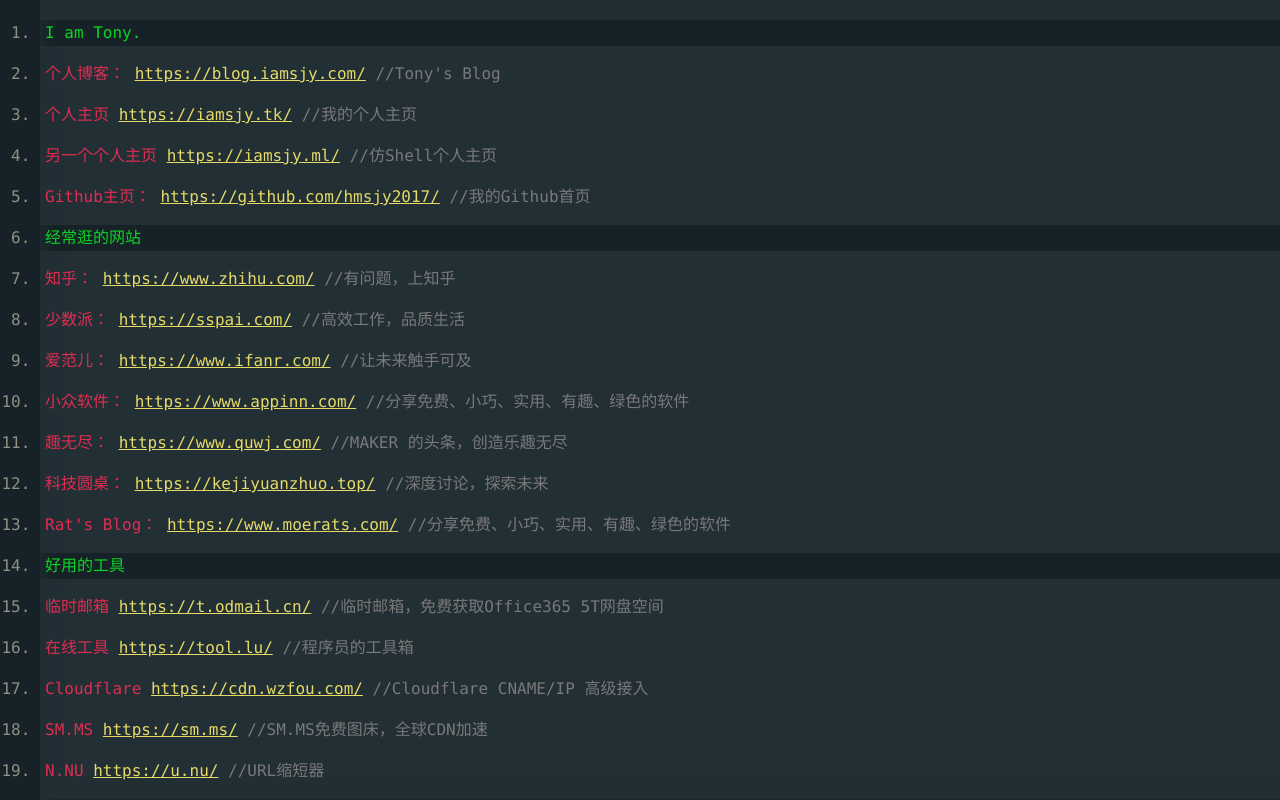
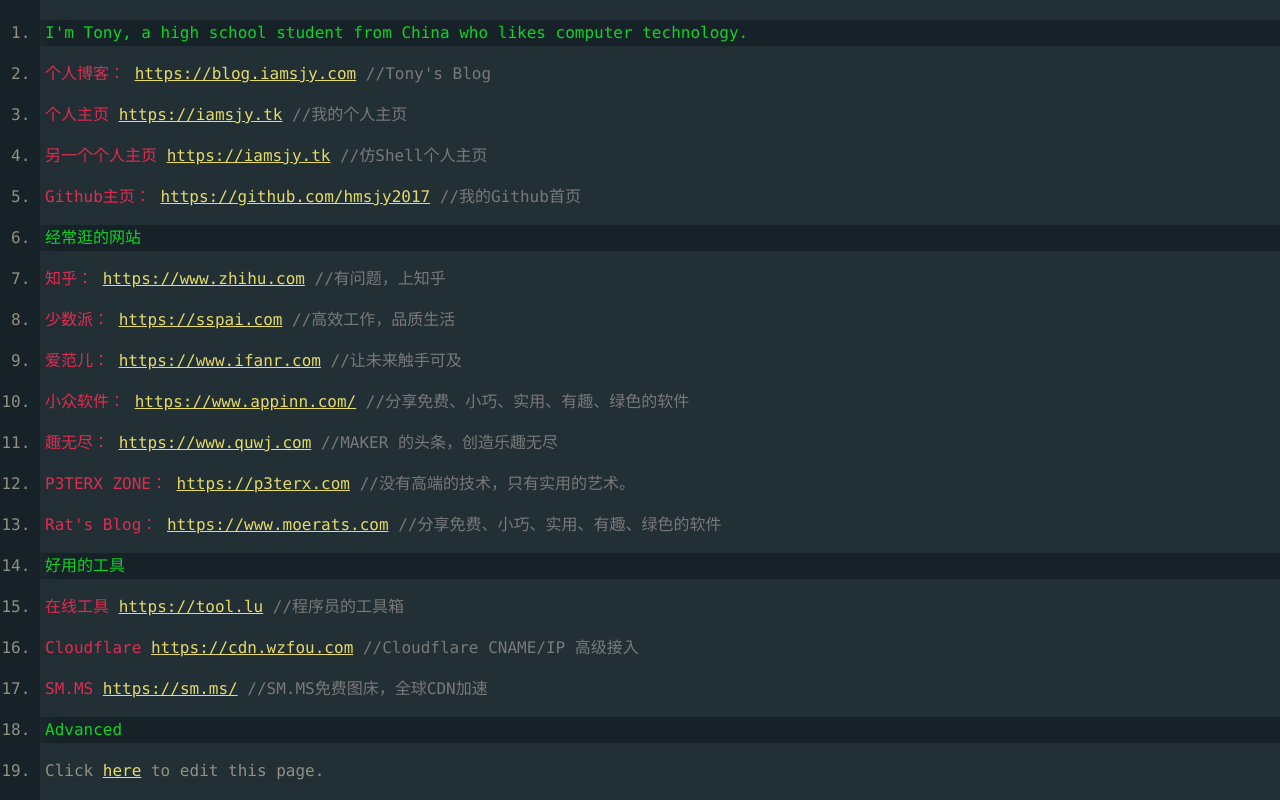
Before and after one commit to drunken-beholder/index, a plain HTML site: page index.html in a window 1280 px wide. Drawn offline with Linux system fonts and the light colour scheme.

Commit message:
Update index.html

```diff
--- a/index.html
+++ b/index.html
@@ -12,25 +12,23 @@
  <body>
   <div id="box">
    <ol>
-    <li class="active"><span class="brand">I am Tony.</span></li>
-    <li><span class="key">个人博客：</span> <a href="https://blog.iamsjy.com/" target="_blank">https://blog.iamsjy.com/</a> <span class="comment">//Tony's Blog</span></li>
-    <li><span class="key">个人主页</span> <a href="https://iamsjy.tk/" target="_blank">https://iamsjy.tk/</a> <span class="comment">//我的个人主页</span></li>
-    <li><span class="key">另一个个人主页</span> <a href="https://iamsjy.tk/" target="_blank">https://iamsjy.ml/</a> <span class="comment">//仿Shell个人主页</span></li>
-    <li><span class="key">Github主页：</span> <a href="https://github.com/hmsjy2017/" target="_blank">https://github.com/hmsjy2017/</a> <span class="comment">//我的Github首页</span></li>
+    <li class="active"><span class="brand">I'm Tony, a high school student from China who likes computer technology.</span></li>
+    <li><span class="key">个人博客：</span> <a href="https://blog.iamsjy.com" target="_blank">https://blog.iamsjy.com</a> <span class="comment">//Tony's Blog</span></li>
+    <li><span class="key">个人主页</span> <a href="https://iamsjy.tk/" target="_blank">https://iamsjy.tk</a> <span class="comment">//我的个人主页</span></li>
+    <li><span class="key">另一个个人主页</span> <a href="https://iamsjy.tk" target="_blank">https://iamsjy.tk</a> <span class="comment">//仿Shell个人主页</span></li>
+    <li><span class="key">Github主页：</span> <a href="https://github.com/hmsjy2017" target="_blank">https://github.com/hmsjy2017</a> <span class="comment">//我的Github首页</span></li>
     <li class="active"><span class="brand">经常逛的网站</span></li>
-    <li><span class="key">知乎：</span> <a href="https://www.zhihu.com/" target="_blank">https://www.zhihu.com/</a> <span class="comment">//有问题，上知乎</span></li>
-    <li><span class="key">少数派：</span> <a href="https://sspai.com/" target="_blank">https://sspai.com/</a> <span class="comment">//高效工作，品质生活</span></li>
-    <li><span class="key">爱范儿：</span> <a href="https://www.ifanr.com/" target="_blank">https://www.ifanr.com/</a> <span class="comment">//让未来触手可及</span></li>
-    <li><span class="key">小众软件：</span> <a href="https://www.appinn.com/" target="_blank">https://www.appinn.com/</a> <span class="comment">//分享免费、小巧、实用、有趣、绿色的软件</span></li>
-    <li><span class="key">趣无尽：</span> <a href="https://www.quwj.com/" target="_blank">https://www.quwj.com/</a> <span class="comment">//MAKER 的头条，创造乐趣无尽</span></li>
-    <li><span class="key">科技圆桌：</span> <a href="https://kejiyuanzhuo.top/" target="_blank">https://kejiyuanzhuo.top/</a> <span class="comment">//深度讨论，探索未来</span></li>
-    <li><span class="key">Rat's Blog：</span> <a href="https://www.moerats.com/" target="_blank">https://www.moerats.com/</a> <span class="comment">//分享免费、小巧、实用、有趣、绿色的软件</span></li>
+    <li><span class="key">知乎：</span> <a href="https://www.zhihu.com" target="_blank">https://www.zhihu.com</a> <span class="comment">//有问题，上知乎</span></li>
+    <li><span class="key">少数派：</span> <a href="https://sspai.com" target="_blank">https://sspai.com</a> <span class="comment">//高效工作，品质生活</span></li>
+    <li><span class="key">爱范儿：</span> <a href="https://www.ifanr.com" target="_blank">https://www.ifanr.com</a> <span class="comment">//让未来触手可及</span></li>
+    <li><span class="key">小众软件：</span> <a href="https://www.appinn.com" target="_blank">https://www.appinn.com/</a> <span class="comment">//分享免费、小巧、实用、有趣、绿色的软件</span></li>
+    <li><span class="key">趣无尽：</span> <a href="https://www.quwj.com" target="_blank">https://www.quwj.com</a> <span class="comment">//MAKER 的头条，创造乐趣无尽</span></li>
+     <li><span class="key">P3TERX ZONE：</span> <a href="https://p3terx.com" target="_blank">https://p3terx.com</a> <span class="comment">//没有高端的技术，只有实用的艺术。</span></li>
+    <li><span class="key">Rat's Blog：</span> <a href="https://www.moerats.com/" target="_blank">https://www.moerats.com</a> <span class="comment">//分享免费、小巧、实用、有趣、绿色的软件</span></li>
     <li class="active"><span class="brand">好用的工具</span></li>
-    <li><span class="key">临时邮箱</span> <a href="https://t.odmail.cn/" target="_blank">https://t.odmail.cn/</a> <span class="comment">//临时邮箱，免费获取Office365 5T网盘空间</span></li>
-    <li><span class="key">在线工具</span> <a href="https://tool.lu/" target="_blank">https://tool.lu/</a> <span class="comment">//程序员的工具箱</span></li>
-    <li><span class="key">Cloudflare</span> <a href="https://cdn.wzfou.com/" target="_blank">https://cdn.wzfou.com/</a> <span class="comment">//Cloudflare CNAME/IP 高级接入</span></li>
+    <li><span class="key">在线工具</span> <a href="https://tool.lu" target="_blank">https://tool.lu</a> <span class="comment">//程序员的工具箱</span></li>
+    <li><span class="key">Cloudflare</span> <a href="https://cdn.wzfou.com" target="_blank">https://cdn.wzfou.com</a> <span class="comment">//Cloudflare CNAME/IP 高级接入</span></li>
     <li><span class="key">SM.MS</span> <a href="https://sm.ms/" target="_blank">https://sm.ms/</a> <span class="comment">//SM.MS免费图床，全球CDN加速</span></li>
-    <li><span class="key">N.NU</span> <a href="https://u.nu/" target="_blank">https://u.nu/</a> <span class="comment">//URL缩短器</span></li>
     <li class="active"><span class="brand">Advanced</span></li>
     <li><span class="key"></span>Click <a href="https://github.com/hmsjy2017/index/edit/master/index.html">here</a> to edit this page.</p>
    </ol>
```
